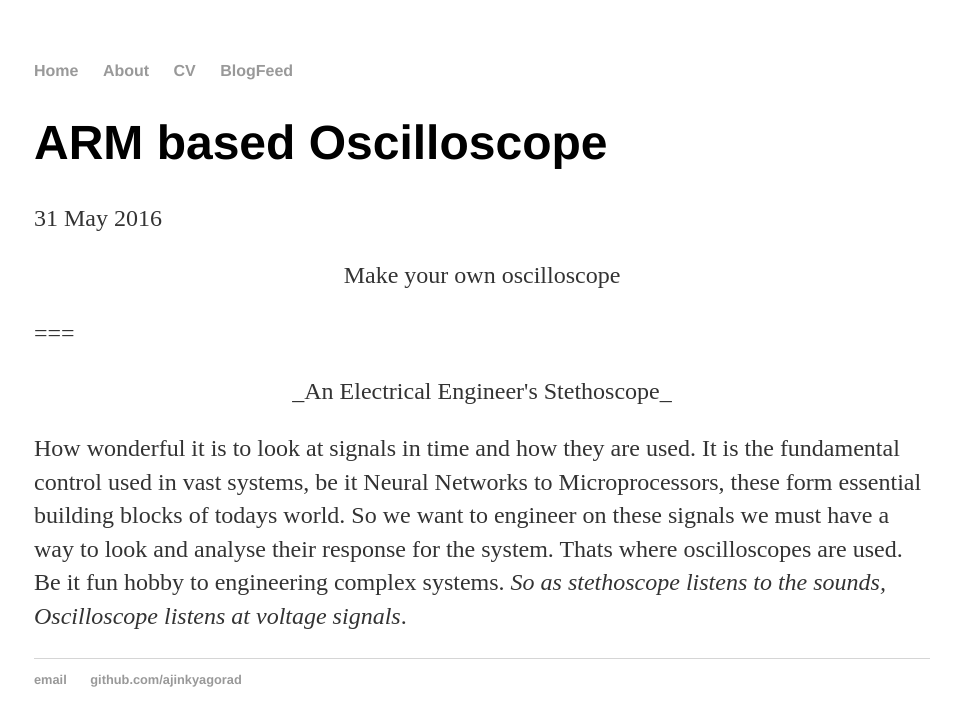
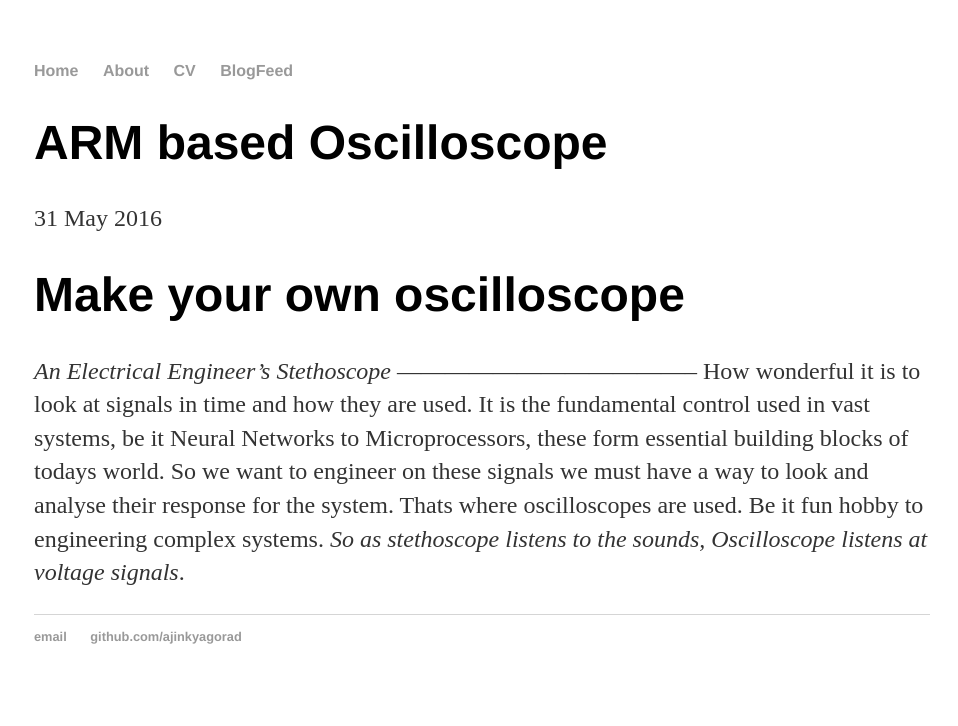
Before and after one commit to ajinkyagorad/ajinkyagorad.github.io, a Jekyll site: the page built from _posts/2016-05-31-arm-oscilloscope.md, in a window 1280 px wide. Shown: the top 726 px of the page, without its empty margins (158-1116 px from the left). Built offline with Jekyll 4.4.1, drawn with Linux system fonts in a browser that asks for light colours.

Commit message:
Update 2016-05-31-arm-oscilloscope.md

```diff
--- a/_posts/2016-05-31-arm-oscilloscope.md
+++ b/_posts/2016-05-31-arm-oscilloscope.md
@@ -4,9 +4,10 @@ title: "ARM based Oscilloscope"
 date: 2016-05-31
 ---
 
-<p style="text-align: center;">Make your own oscilloscope</p>
-===
-<p style="text-align: center;">_An Electrical Engineer's Stethoscope_</p>
+Make your own oscilloscope
+=========================
+_An Electrical Engineer's Stethoscope_
+--------------------------------------
 How wonderful it is to look at signals in time and how they are used. It is the fundamental control used in vast systems, be it Neural Networks to Microprocessors, these form essential building blocks of todays world.
 So we want to engineer on these signals we must have a way to look and analyse their response for the system. Thats where oscilloscopes are used. Be it fun hobby to engineering complex systems.
 _So as stethoscope listens to the sounds, Oscilloscope listens at voltage signals_.
```
